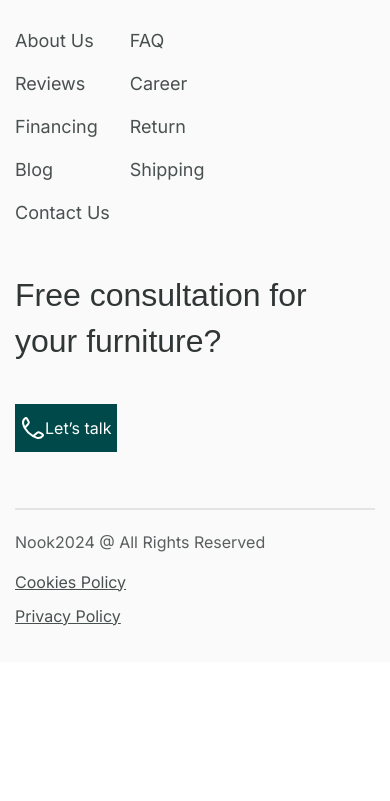
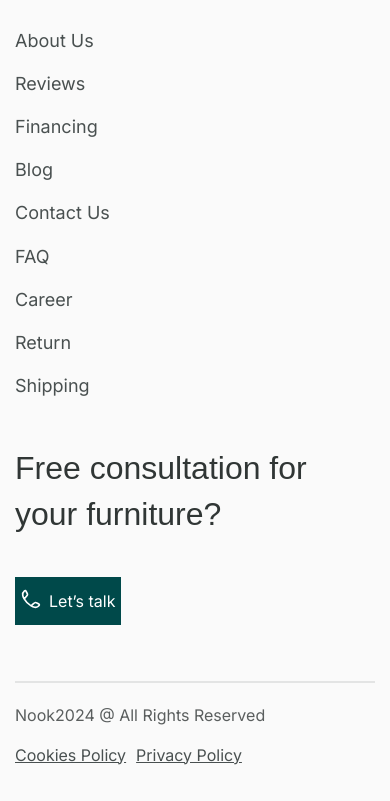
Before and after one commit to Ridwan4D/nook_furniture_bootstrap, a plain HTML site: page index.html in a window 390 px wide. Shown: the part 11100-11901 px from the top of the page. Before the commit the page ends 11762 px from the top, so only its background shows below. Drawn offline with nearby package versions, Linux system fonts and the light colour scheme; a web font is replaced by a local one.

Commit message:
img size adjusted

```diff
--- a/css/responsive.css
+++ b/css/responsive.css
@@ -314,7 +314,7 @@
     }
 
     .footer_top_center {
-        gap: 20px;
+        gap: 1px;
     }
 
     .footer_link_container {
--- a/css/style.css
+++ b/css/style.css
@@ -502,7 +502,9 @@
 .footer_policy_btn {
     color: #495050;
 }
-
+.footer_contact_btn_img{
+    width: 20px;
+}
 
 
 .rotate_360,
--- a/index.html
+++ b/index.html
@@ -636,7 +636,7 @@
                         <a href="#"><img src="images/Twitter.svg" alt=""></a>
                     </div>
                 </div>
-                <div class="footer_top_center d-flex">
+                <div class="footer_top_center d-flex flex-column flex-md-row">
                     <ul class="footer_link_container d-flex flex-column gap-3">
                         <li><a href="#" class="footer_links text-lg">About Us</a></li>
                         <li><a href="#" class="footer_links text-lg">Reviews</a></li>
@@ -655,8 +655,8 @@
                     <h2 class="footer_heading font_roslindale secondary_color">Free consultation for your furniture?
                     </h2>
                     <button
-                        class="contact_call_btn footer_contact_btn font_inter primary_bg text-white border-0 d-flex"><img
-                            src="images/Frame (1).svg" alt="">Let’s
+                        class="contact_call_btn footer_contact_btn font_inter primary_bg text-white border-0 d-flex gap-2"><img
+                            src="images/Frame (1).svg" alt="" class="footer_contact_btn_img">Let’s
                         talk</button>
                 </div>
             </div>
@@ -665,7 +665,7 @@
                 <p class="copy_right">
                     Nook2024 @ All Rights Reserved
                 </p>
-                <div class="privacy_div d-flex flex-column flex-md-row">
+                <div class="privacy_div d-flex">
                     <a href="#" class="footer_policy_btn">Cookies Policy</a>
                     <a href="#" class="footer_policy_btn">Privacy Policy</a>
                 </div>
```
